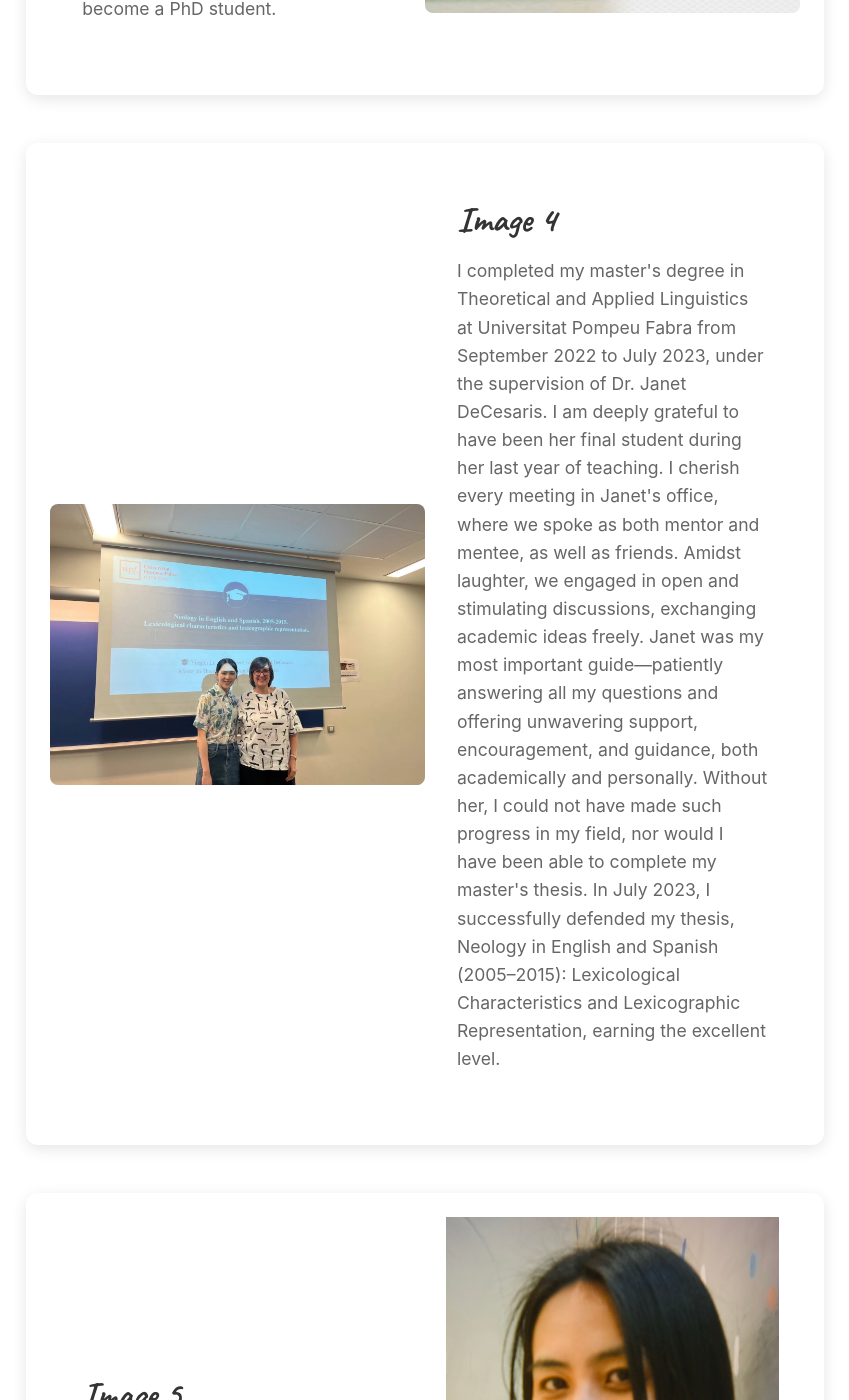
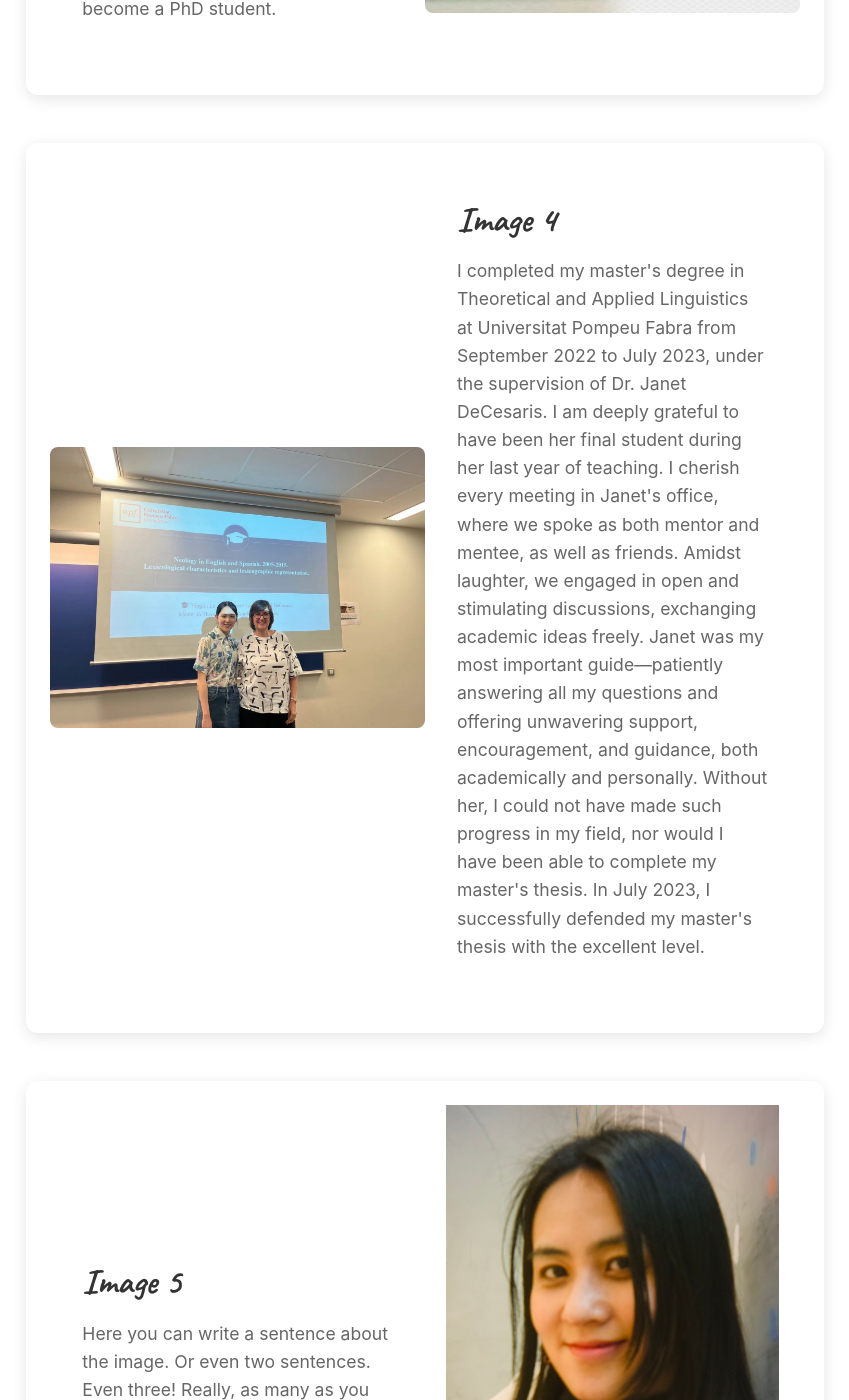
Before and after one commit to YingfeiLu/yingfeilu.github.io, a Jekyll site: the page built from gallery.md, in a window 1280 px wide and 1400 px high, scrolled down 2278 px. Shown: the whole window, without its empty margins (215-1064 px from the left). Built offline with Jekyll 4.4.1, drawn with Linux system fonts in a browser that asks for light colours; nearby versions of some CDN libraries; library files that are not in the unit come from our copies.

Commit message:
Update gallery.html

```diff
--- a/_layouts/gallery.html
+++ b/_layouts/gallery.html
@@ -60,7 +60,7 @@ In June 2022, I finally graduated from Guangdong University of Foreign Studies w
                 <h5 class="card-title">Image 4</h5>
                 <p> I completed my master's degree in Theoretical and Applied Linguistics at Universitat Pompeu Fabra from September 2022 to July 2023, under the supervision of Dr. Janet DeCesaris. I am deeply grateful to have been her final student during her last year of teaching. I cherish every meeting in Janet's office, where we spoke as both mentor and mentee, as well as friends. Amidst laughter, we engaged in open and stimulating discussions, exchanging academic ideas freely.
 Janet was my most important guide—patiently answering all my questions and offering unwavering support, encouragement, and guidance, both academically and personally. Without her, I could not have made such progress in my field, nor would I have been able to complete my master's thesis.
-In July 2023, I successfully defended my thesis, Neology in English and Spanish (2005–2015): Lexicological Characteristics and Lexicographic Representation, earning the excellent level.
+In July 2023, I successfully defended my master's thesis with the excellent level.
 
  </p>
             </div>
```
